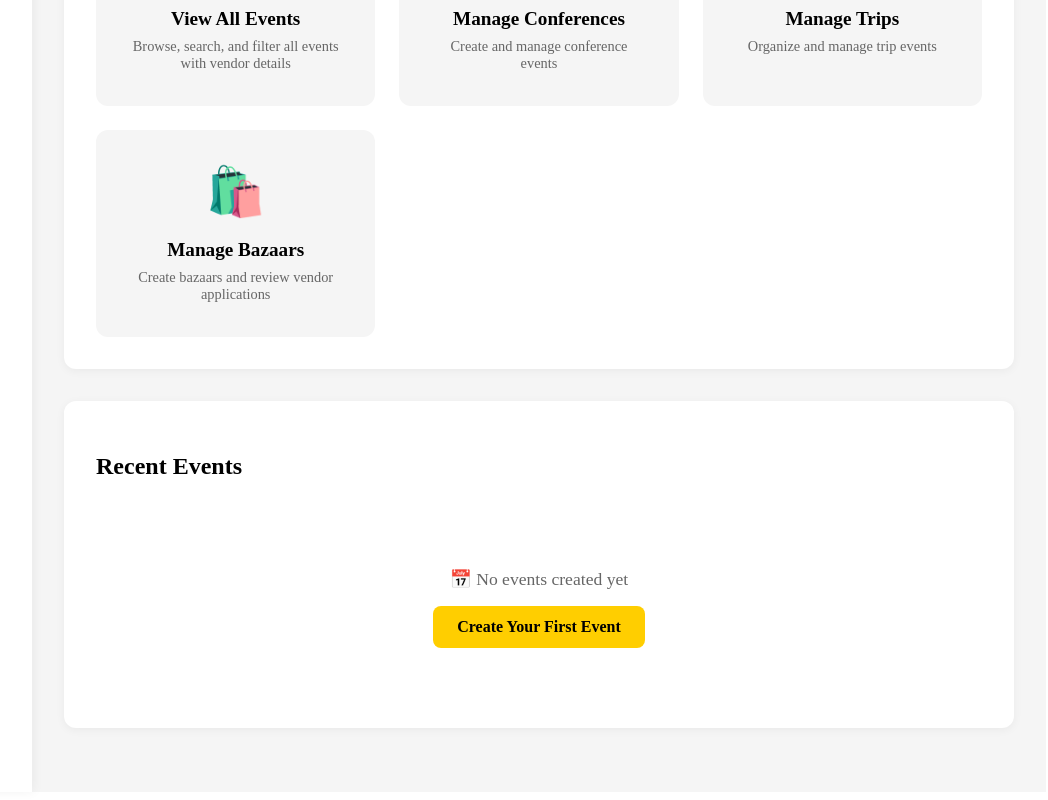
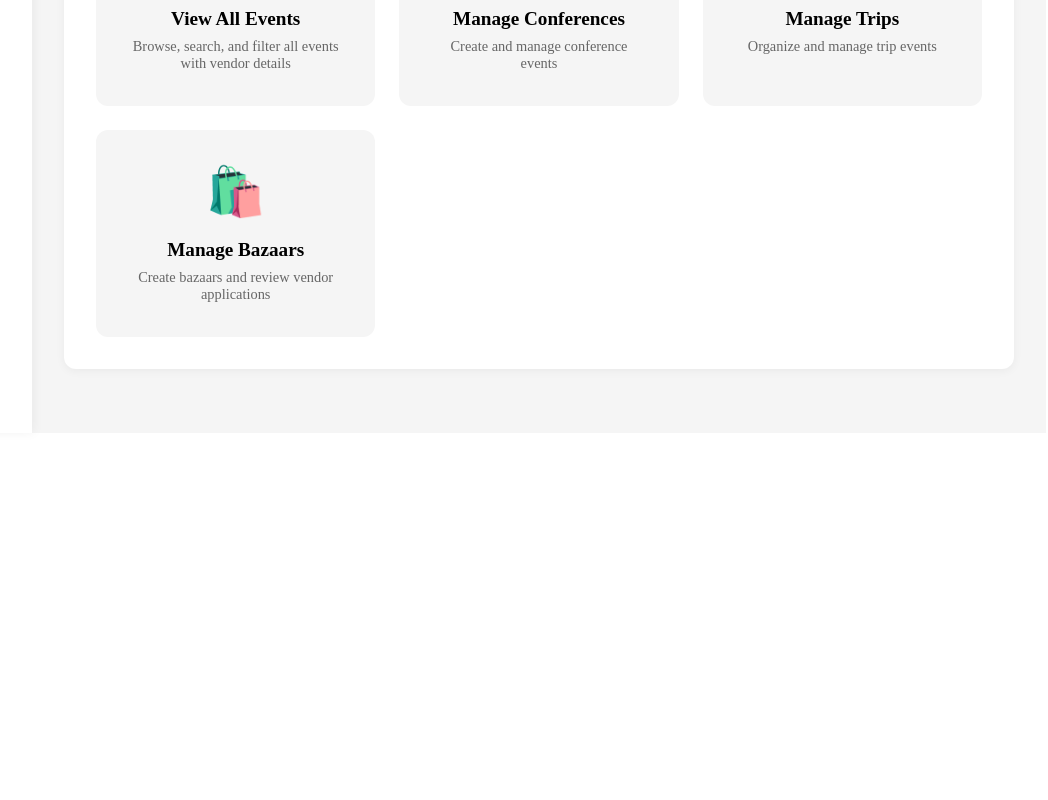
Before and after one commit to ahmedtamer04/Al-Ahly-Club-Management-System, a Next.js app in the folder frontend/: page /eventsoffice in a window 1280 px wide. Shown: the part 651-1451 px from the top of the page, without its empty margins (226-1274 px from the left). After the commit the page ends 1092 px from the top, so only its background shows below. Built offline with nearby package versions, Linux system fonts and the light colour scheme; no server answers.

Commit message:
final final

```diff
--- a/frontend/app/eventsoffice/page.js
+++ b/frontend/app/eventsoffice/page.js
@@ -170,14 +170,6 @@ export default function EventsOfficeDashboard() {
               </Link>
             </div>
           </section>
-
-          <section className="section">
-            <h2>Recent Events</h2>
-            <div className="empty-state">
-              <p>📅 No events created yet</p>
-              <Link href="/eventsoffice/create" className="btn-primary">Create Your First Event</Link>
-            </div>
-          </section>
         </main>
       </div>
     </div>
```
